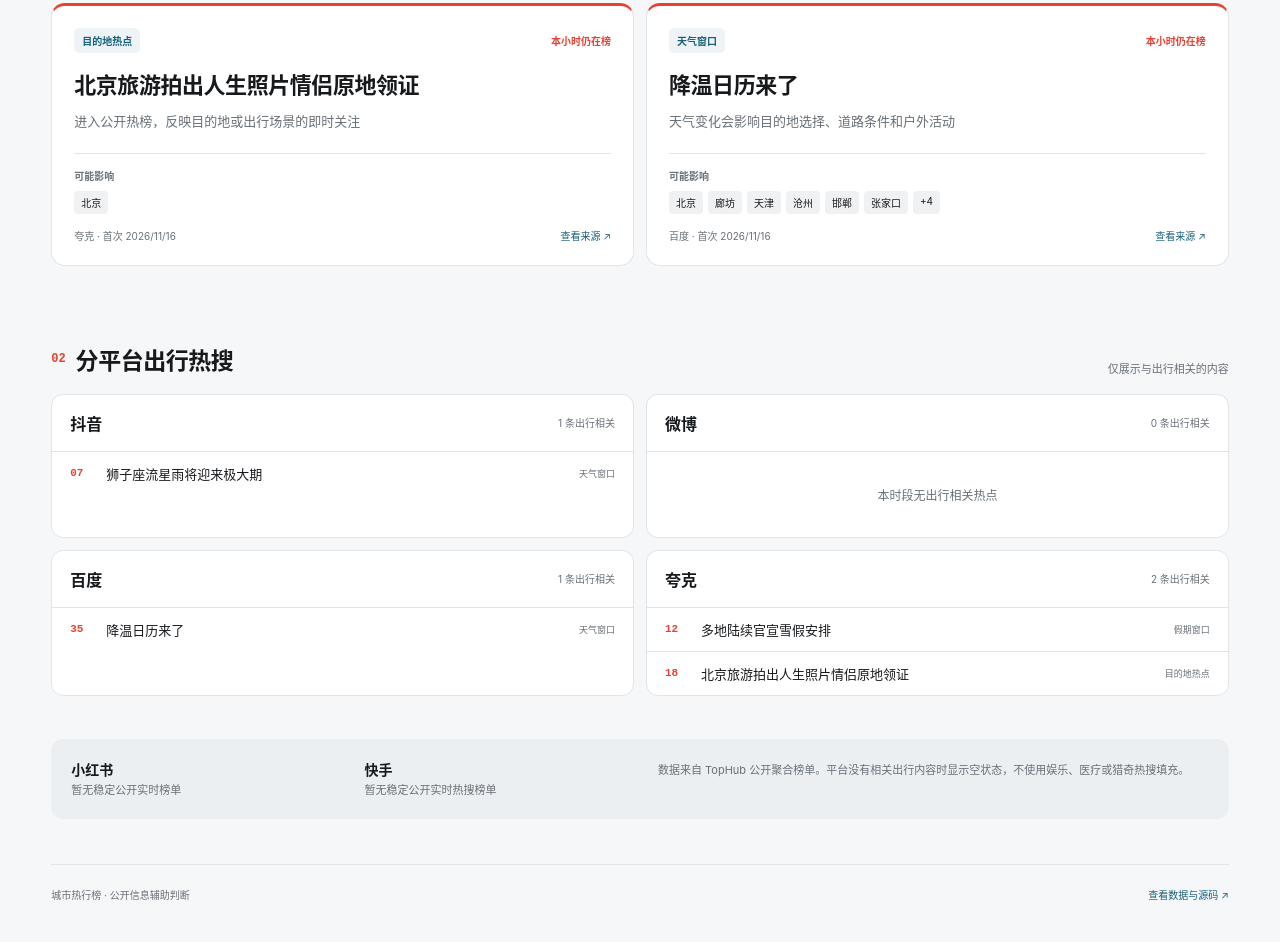
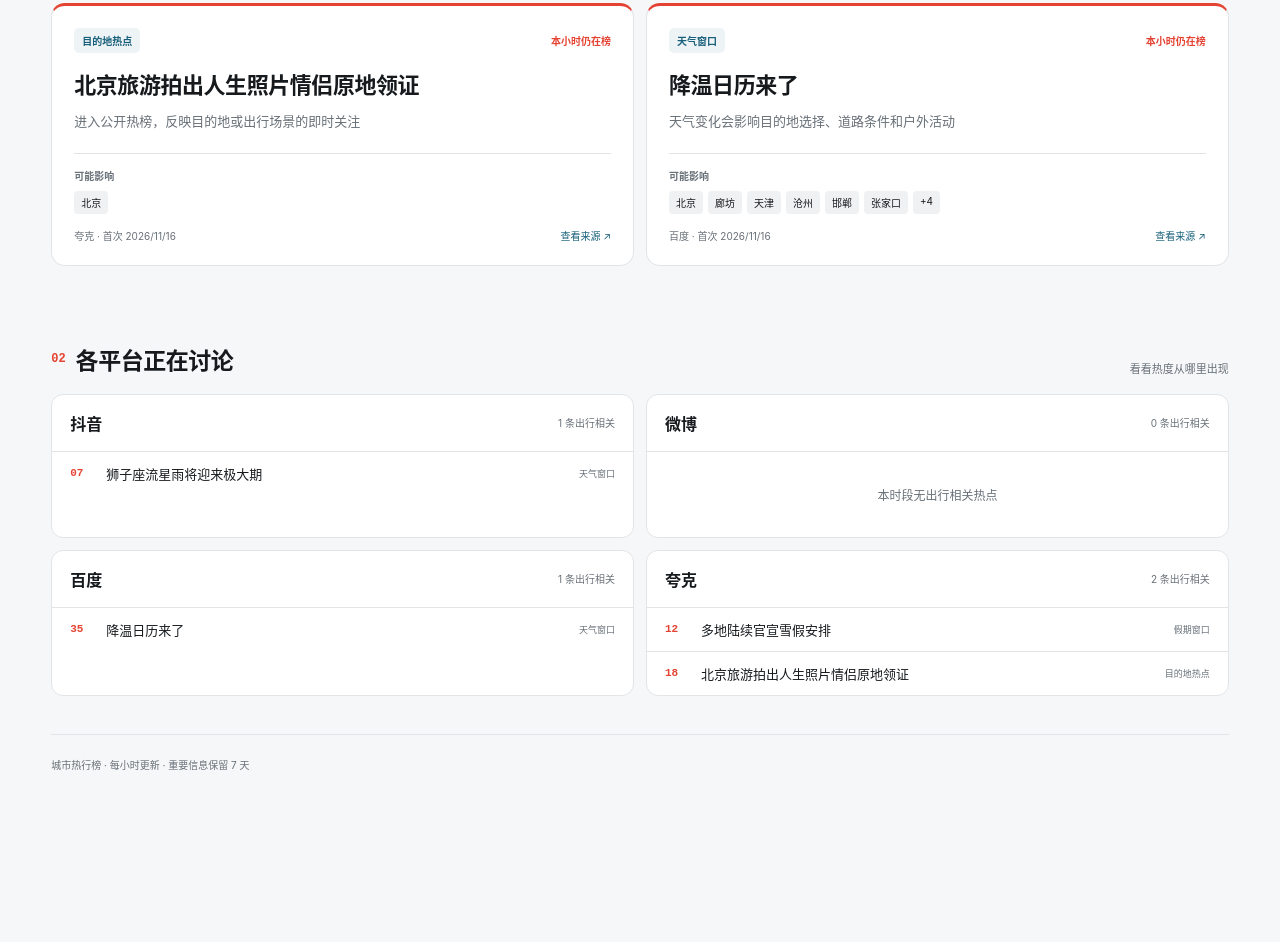
Before and after one commit to eeesther1219-rgb/travel-pulse-cn, a website: page index.html in a window 1280 px wide. Shown: the part 889-1831 px from the top of the page. After the commit the page ends 1701 px from the top, so only its background shows below. Drawn offline with Linux system fonts and the light colour scheme.

Commit message:
Improve visitor-facing travel insights and resilient data loading

```diff
--- a/index.html
+++ b/index.html
@@ -1,8 +1,7 @@
 <!doctype html><html lang="zh-CN"><head><meta charset="utf-8"><meta name="viewport" content="width=device-width,initial-scale=1"><meta name="description" content="十城实时出行热点认知"><title>城市热行榜</title><link rel="stylesheet" href="styles.css"></head><body>
 <header><a class="brand" href="#"><i>↗</i><div><b>城市热行榜</b><span>TRAVEL SIGNALS</span></div></a><div class="live"><i></i>实时公开信号 <b id="time">--:--</b></div></header>
-<main><section class="hero"><span>北京 · 京津冀 · 成渝 / 每小时更新</span><h1>这些地区，<br>现在发生了什么？</h1><p>不搬运无关热搜。只保留会影响目的地选择、客流、交通和出行时机的区域事件，并说明它为什么值得关注。</p></section>
+<main><section class="hero"><span>北京 · 京津冀 · 成渝 / 每小时更新</span><h1>这些地区，<br>现在发生了什么？</h1><p>快速了解十座城市正在升温的目的地、出行窗口和客流变化。</p></section>
 <section class="toolbar"><div id="cities" class="chips"></div><div class="updated">更新于 <b id="updated">--</b></div></section>
 <section class="focus"><div class="section-head"><div><span>01</span><h2>当前最值得关注</h2></div><p>事件 → 影响城市 → 出行含义</p></div><div id="insights" class="insight-grid"></div></section>
-<section class="platform-section"><div class="section-head"><div><span>02</span><h2>分平台出行热搜</h2></div><p>仅展示与出行相关的内容</p></div><div id="platforms" class="platform-grid"></div></section>
-<section class="coverage"><div><b>小红书</b><span>暂无稳定公开实时榜单</span></div><div><b>快手</b><span>暂无稳定公开实时热搜榜单</span></div><p>数据来自 TopHub 公开聚合榜单。平台没有相关出行内容时显示空状态，不使用娱乐、医疗或猎奇热搜填充。</p></section>
-</main><footer><span>城市热行榜 · 公开信息辅助判断</span><a href="https://github.com/eeesther1219-rgb/travel-pulse-cn">查看数据与源码 ↗</a></footer><script src="app.js"></script></body></html>
+<section class="platform-section"><div class="section-head"><div><span>02</span><h2>各平台正在讨论</h2></div><p>看看热度从哪里出现</p></div><div id="platforms" class="platform-grid"></div></section>
+</main><footer><span>城市热行榜 · 每小时更新 · 重要信息保留 7 天</span></footer><script src="app.js"></script></body></html>
```
